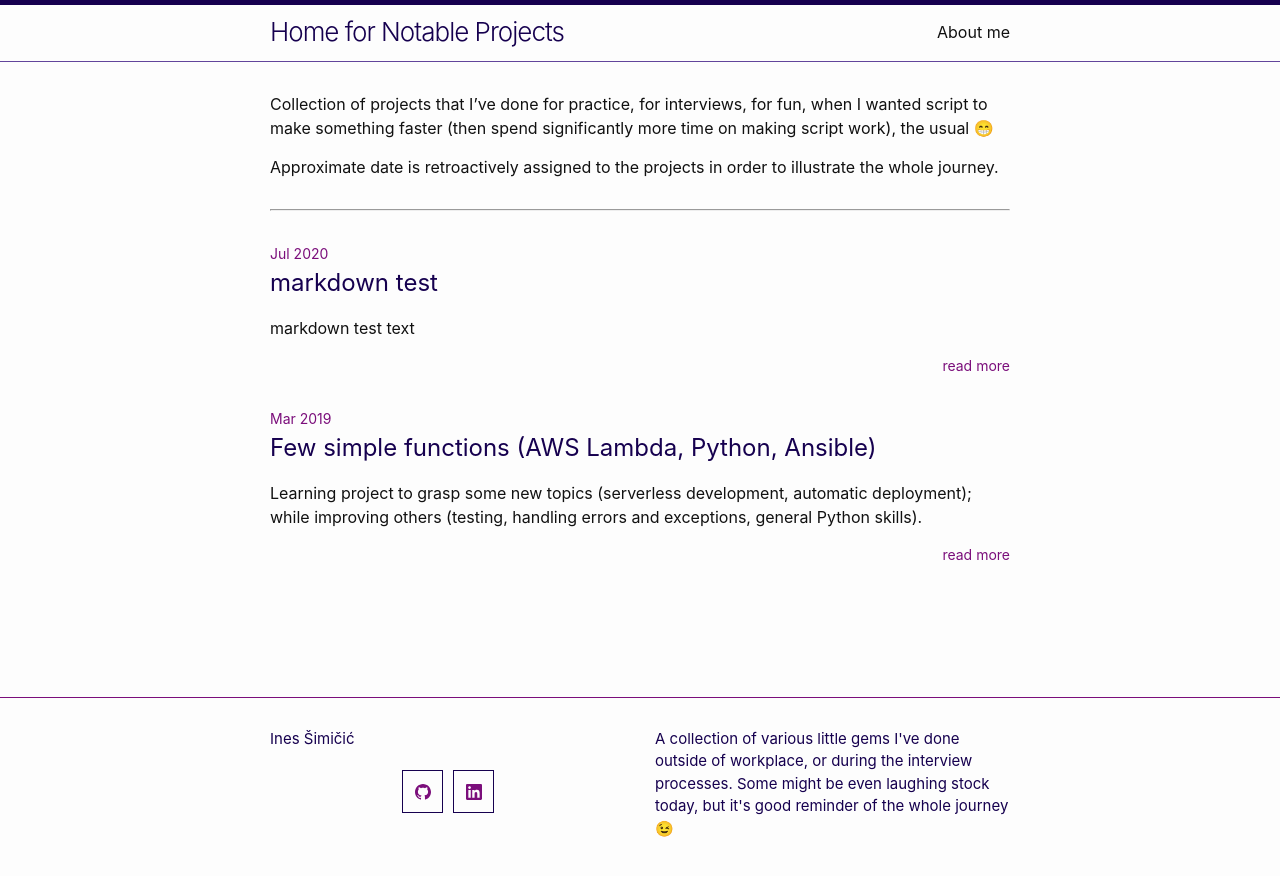
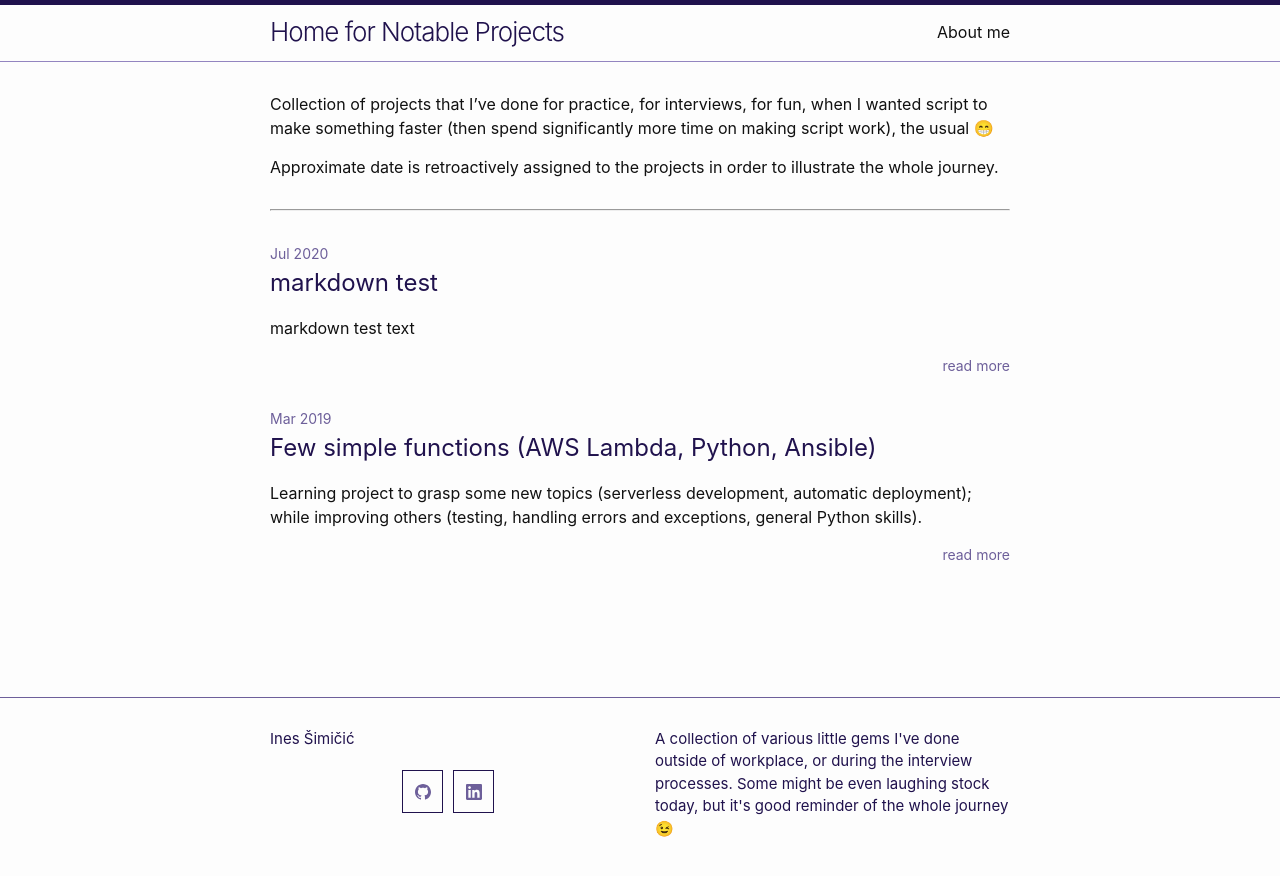
Before and after one commit to inesucrvenom/inesucrvenom.github.io, a Jekyll site: the page built from index.md, in a window 1280 px wide. Shown: the top 876 px of the page. Built offline with Jekyll 4.4.1, drawn with Linux system fonts in a browser that asks for light colours; emoji names are drawn with the system emoji font; the list of posts is cut into pages by our own code.

Commit message:
set brand colors
main one is dark, the same as in the resume, dark purple 3

```diff
--- a/_sass/minima/skins/mine.scss
+++ b/_sass/minima/skins/mine.scss
@@ -1,8 +1,8 @@
 @charset "utf-8";
 
-$brand-color-light:     #62459B !default;
-$brand-color:           #7b0e7b !default;
-$brand-color-dark:      #16004F !default;
+$brand-color-light:     #9385C0 !default;
+$brand-color:           #6D5F9A !default;
+$brand-color-dark:      #20124d !default;
 
 $site-title-color:      $brand-color-dark !default;
 
```
